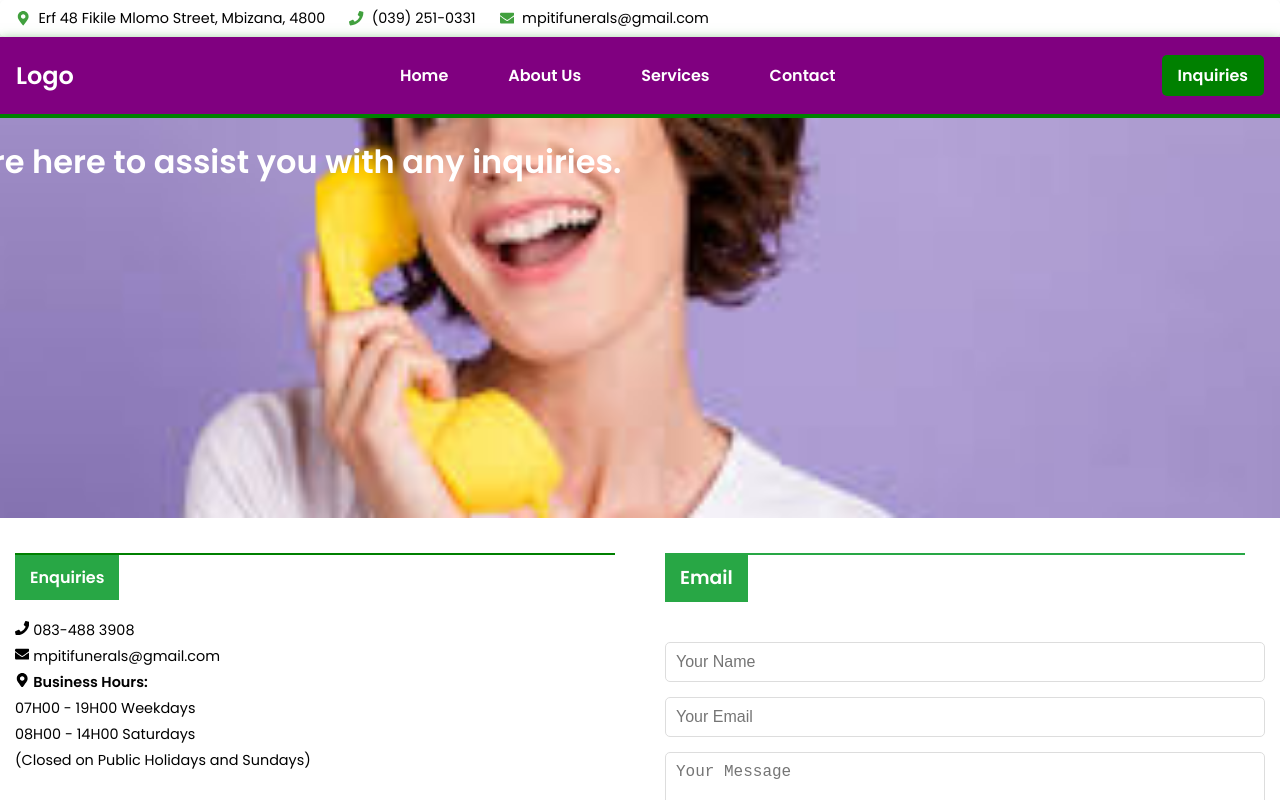
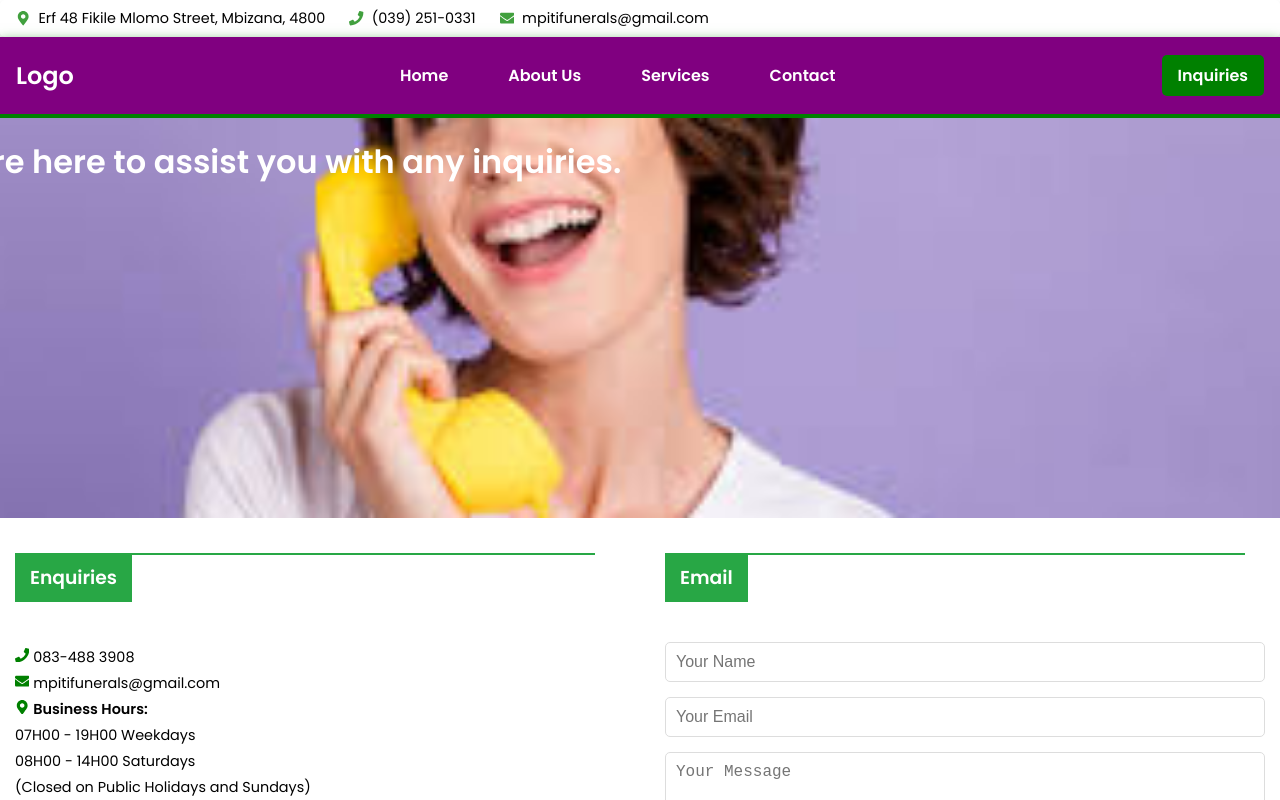
Before and after one commit to GMNT-Holdings/FuneralParlor, a Next.js app: page /contact in a window 1280 px wide. Built offline with nearby package versions, Linux system fonts and the light colour scheme.

Commit message:
Add files via upload

```diff
--- a/styles/Contact.module.css
+++ b/styles/Contact.module.css
@@ -37,6 +37,14 @@
   to {
       transform: translateX(0); /* Move to original position */
   }
+}
+.icon {
+  color: green; /* Change icon color to green */
+  transition: transform 0.2s; /* Smooth transition for the effect */
+}
+
+.icon:hover {
+  transform: scale(1.2); /* Scale the icon on hover */
 }
 
 .contactContent {
@@ -88,20 +96,31 @@
   margin-left: -500px; /* Adjust the value as needed to move it to the right */
 }
 .emailButton {
-  margin: -10px 0 10px; /* Negative top margin to move it up */
-  padding: 10px 15px; /* Add padding for a button-like appearance */
-  font-size: 16px; /* Adjust font size if needed */
-  background-color: #28a745; /* Green background color */
+  position: relative; /* Position relative for the pseudo-element */
+  background-color: #28a745; /* Green background color for the email button in the contact form */
   color: white; /* White text color for contrast */
+  padding: 10px 15px; /* Add padding for the button */
   border-radius: 0px; /* Rounded corners */
   cursor: pointer; /* Change cursor to pointer to indicate it's clickable */
   text-align: center; /* Center the text */
   display: inline-block; /* Make it behave like a button */
   text-decoration: none; /* Remove underline from text */
-  transition: background-color 0.3s; /* Smooth transition for hover effect */
-  position: relative; /* Position relative for the pseudo-element */
-  margin-bottom: 15px; /* Add space below the emailButton */
+  margin-bottom: 40px;
 
+}
+.emailButton::before {
+  content: ''; /* Empty content for the pseudo-element */
+  display: block; /* Make it a block element */
+  width: 580px; /* Increased width of the line */
+  height: 2px; /* Height of the line */
+  background-color: #28a745; /* Green color for the line */
+  position: absolute; /* Position it absolutely */
+  top: 0px; /* Position it above the button */
+  left: 0%; /* Adjust left position to center the line */
+  border-radius: 0px; /* Rounded corners for the line */
+}
+.emailButton:hover {
+  background-color: #218838; /* Darker green on hover */
 }
 
 .contactFormEmailButton {
@@ -132,10 +151,6 @@
 .contactFormEmailButton:hover {
   background-color: #218838; /* Darker green on hover */
 }
-.greenLineTop {
-  border-top: 2px solid green; /* Green line */
-  margin-bottom: 10px; /* Space below the line */
-}
 
 .contactInfo p {
   margin: 5px 0; /* Space between paragraphs */
```
